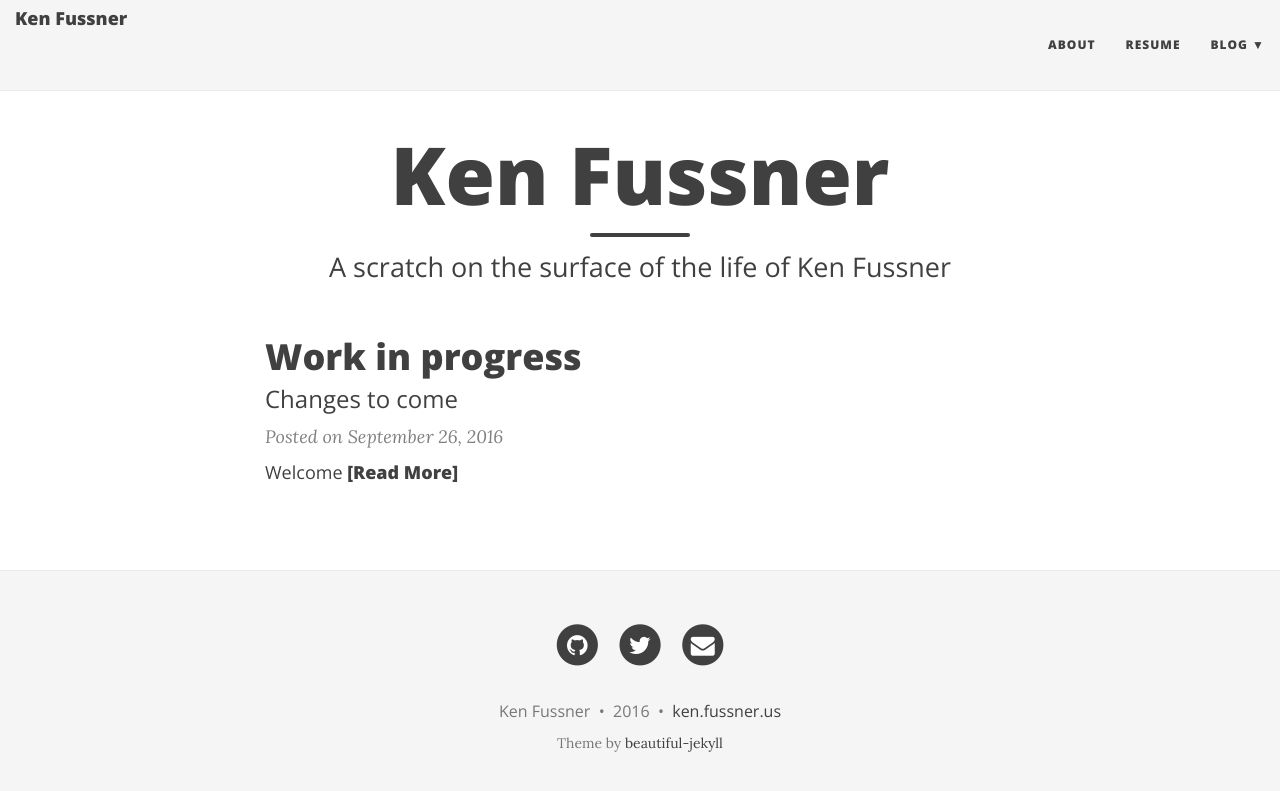
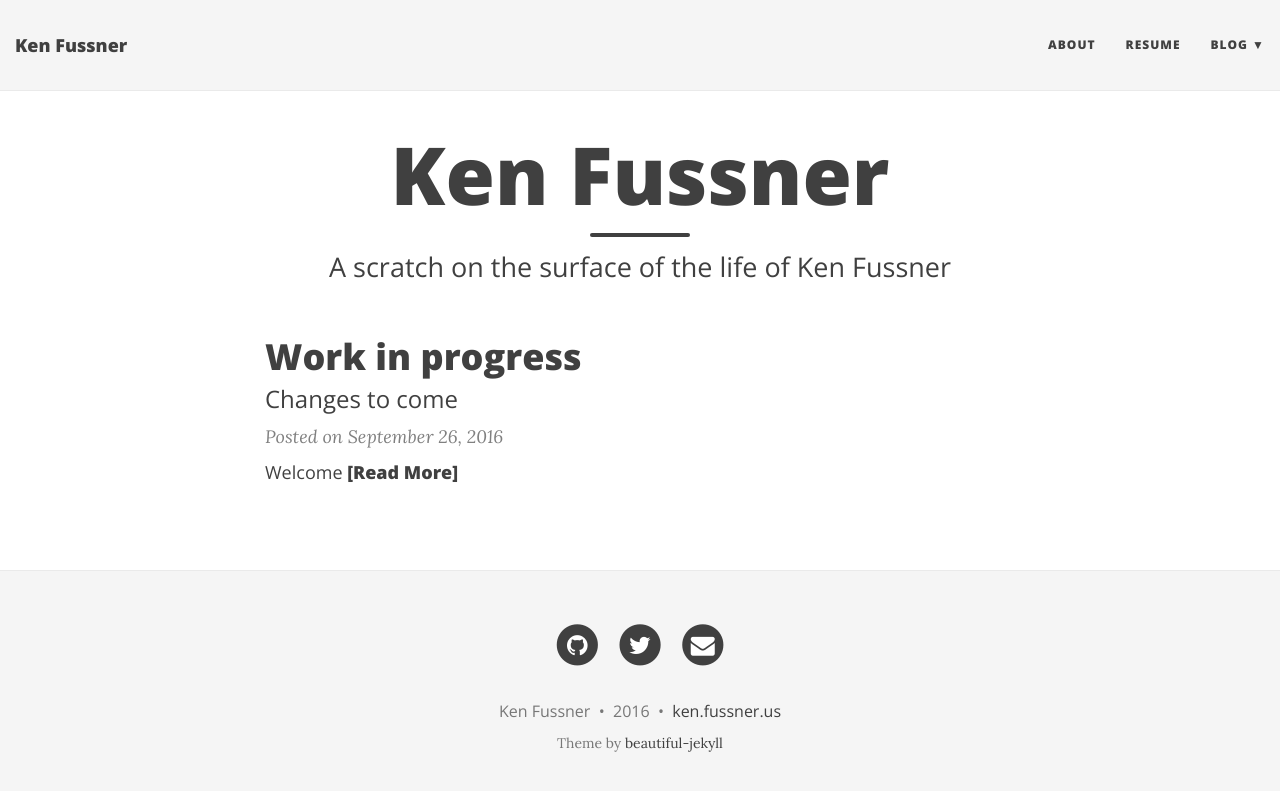
Before and after one commit to kenfussner/kenfussner.github.io, a Jekyll site: the page built from index.html, in a window 1280 px wide. Shown: the top 791 px of the page. Built offline with Jekyll 4.4.1, drawn with Linux system fonts in a browser that asks for light colours; nearby versions of some CDN libraries; the list of posts is cut into pages by our own code.

Commit message:
Fix spacing in nav header

```diff
--- a/css/main.css
+++ b/css/main.css
@@ -136,18 +136,6 @@ img {
 
 .navbar-custom .container-fluid {
   max-width: 1280px;
-}
-
-.navbar-custom .navbar-header {
-  margin-top: -12px;
-}
-
-.navbar-custom.top-nav-short .navbar-header {
-  margin-top: 2px;
-}
-
-.navbar-custom .navbar-brand {
-  padding: 0 15px;
 }
 
 /* Multi-level navigation links */
```
